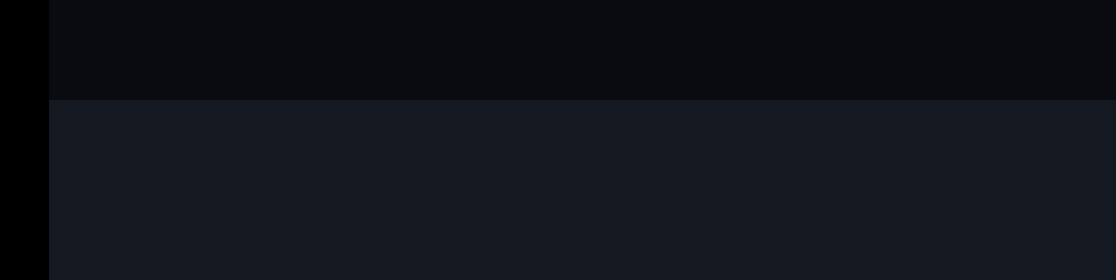
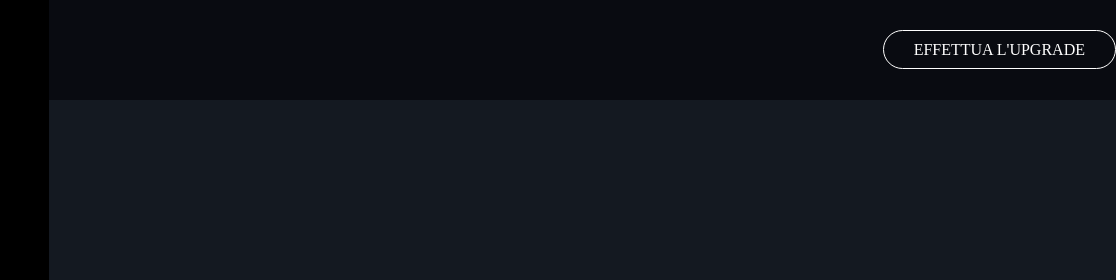
Before and after one commit to PittiglioFrancesco/html-css-spotifyweb, a plain HTML site: page index.html in a window 1280 px wide. Shown: the top 280 px of the page, 164-1280 px from the left. Drawn offline with Linux system fonts and the light colour scheme.

Commit message:
add: button

```diff
--- a/css/style.css
+++ b/css/style.css
@@ -8,6 +8,9 @@
 .color{
     background-color: #090B11;
     height: 100px;
+    display: flex;
+    justify-content: flex-end;
+    align-items: center;
 }
 
 main{
@@ -18,3 +21,16 @@ main{
     width: 75%;
     padding: 20px;
 }
+
+
+
+.btn a{
+    color: white;
+    text-decoration: none;
+    padding: 10px 30px;
+    background-color: #090B11;
+    border: 1px solid white;
+    border-radius: 20px;
+    align-self: flex-end;
+    text-transform: uppercase;
+}
--- a/index.html
+++ b/index.html
@@ -26,7 +26,9 @@
                     <div class="col-xs-12">
 
                         <div class="row">
-                            <div class="col-xs-12 color"></div>
+                                <div class="col-xs-12 color">
+                                        <span class="btn"><a href="#">effettua l'upgrade</a></span>
+                                </div>
                         </div>
 
                         <div class="row">
@@ -41,6 +43,8 @@
                                 </ul>
                             </div>
                         </div>
+
+
 
                     </div>
                 </div>
```
